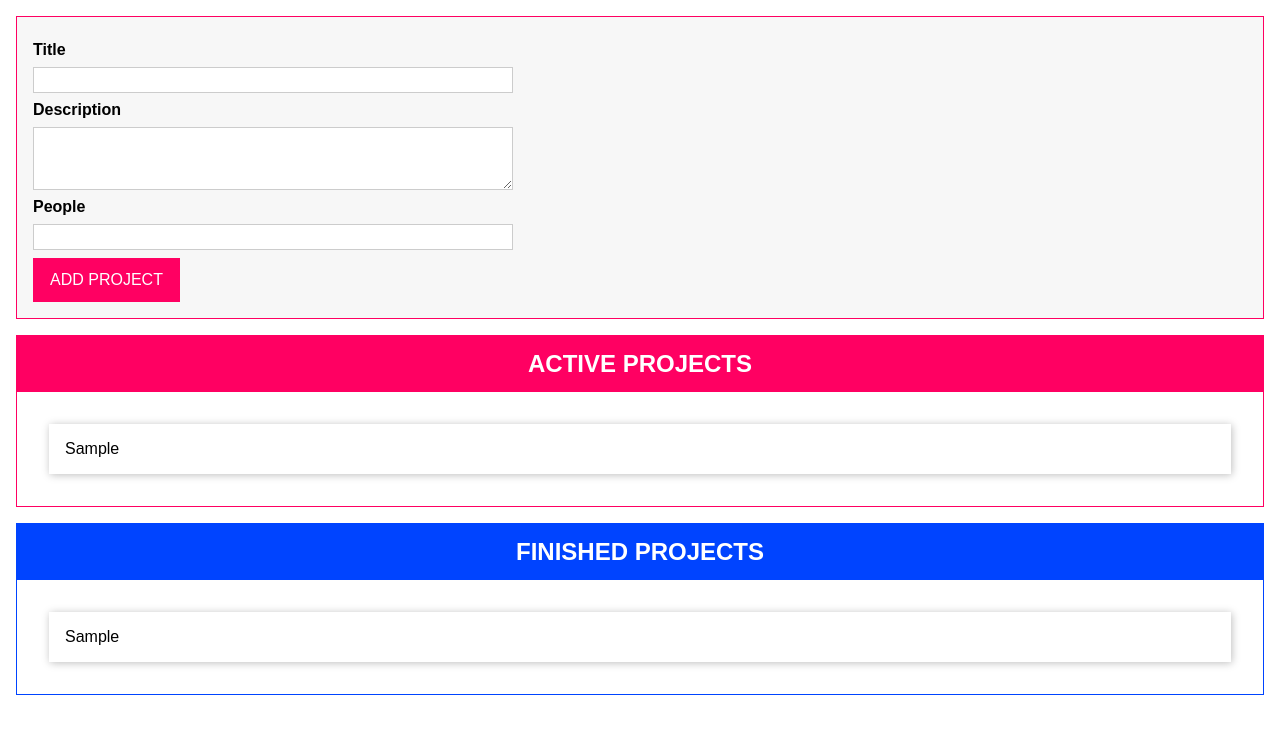
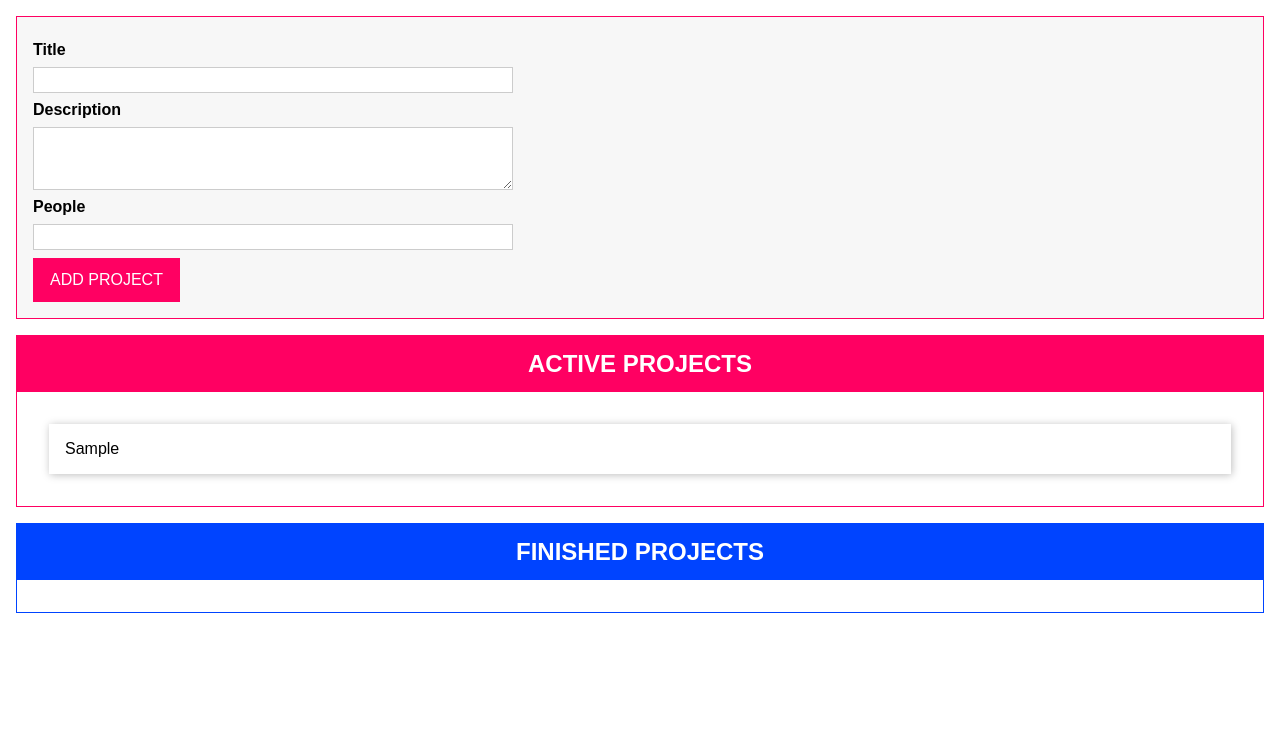
Before and after one commit to tatjama/drag-and-drop, a website with bundled scripts: page index.html in a window 1280 px wide. Both pictures are taken after typing "Sample", "Sample", "5" into the empty fields and a click on the button "ADD PROJECT". Built offline with nearby package versions, Linux system fonts and the light colour scheme.

Commit message:
Create classes ProjectState, Component and State

```diff
--- a/index.html
+++ b/index.html
@@ -37,7 +37,7 @@
             <ul></ul>
         </section>
     </template>
-    <div class="app"></div>
+    <div id="app"></div>
 
 </body>
 </html>
--- a/src/app.ts
+++ b/src/app.ts
@@ -1,44 +1,23 @@
-
-
 //START PROJECT STATE MANAGEMENT CLASS:
 
-type Listener = (items: Project[]) => void;
+type Listener<T> = (items: T[]) => void;
+class State<T>{
+    protected listeners: Listener<T>[];
 
-/*class ProjectState {
-    private listeners: any[] = [];
-    private projects: any[] = [];
-    private static instance: ProjectState;
-
-    private constructor() {}
-
-    static getInstance() {
-      if (this.instance) {
-        return this.instance;
-      }
-      this.instance = new ProjectState();
-      return this.instance;
+    constructor(){
+        this.listeners = [];
     }
 
-    addListener(listenerFn: Function) {
+    addListener(listenerFn: Listener<T>){
         this.listeners.push(listenerFn);
     }
-
-    addProject(project: Project) {
-
-      this.projects.push(project);
-      console.log(this.projects)
-      for (const listenerFn of this.listeners) {
-        listenerFn(this.projects.slice());
 }
-    }
-  }*/
-class ProjectState{
-    private listeners: Listener[];
+class ProjectState extends State<Project>{
     private _projects: Project[];
     private static  instance: ProjectState;
 
     constructor(){
-        this.listeners = [];
+        super();
         this._projects = [];
     }
 
@@ -50,17 +29,11 @@ class ProjectState{
         return this.instance
     }
 
-
     addProject(project: Project){
         this.projects.push(project);
-        console.log(this.projects)
         for(const listenerFn of this.listeners){
             listenerFn(this.projects.slice());
         }
-    }
-
-    addListener(listenerFn: Listener){
-        this.listeners.push(listenerFn);
     }
 
     set projects(newProjects){
@@ -71,52 +44,86 @@ class ProjectState{
         return this._projects;
     }
 
-
     removeProject(projectId:string){
         const newProjects =this._projects.filter(project => project.id !== projectId);
         this._projects = newProjects;
     }
 }
 
-
 //Insure to have Single instance of project state
 const projectState = ProjectState.getInstance();
 
 //END PROJECT STATE MANAGEMENT CLASS
-//START SHOW LIST OF PROJECTS CLASS
 
-class ProjectList {
+//START COMPONENT BASE CLASS
+abstract class Component<T extends HTMLElement, U extends HTMLElement>{
     templateElement: HTMLTemplateElement;
-    hostElement: HTMLDivElement;
-    element: HTMLElement;
-    assignedProjects: any[];
+    hostElement: T;
+    element: U;
 
-    constructor(private type: 'active' | 'finished') {
-      this.templateElement = document.getElementById(
-        'project-list'
-      )! as HTMLTemplateElement;
-      this.hostElement = document.querySelector('.app')! as HTMLDivElement;
-      this.assignedProjects = [];
 
+    constructor(templateElementId: string, hostElementId: string, insertAtStart: boolean, newElementId?: string){
+        this.templateElement = document.getElementById(templateElementId)! as HTMLTemplateElement;
+        this.hostElement = document.getElementById(hostElementId)! as T;
         const importedNode = document.importNode(
             this.templateElement.content,
             true
           );
-      this.element = importedNode.firstElementChild as HTMLElement;
-      this.element.id = `${this.type}-projects`;
+          this.element = importedNode.firstElementChild as U;
+          if(newElementId){
+            this.element.id = newElementId;
+          }
 
-      projectState.addListener((projects: any[]) => {
-        this.assignedProjects = projects;
+          this.attach(insertAtStart);
+    }
 
+    private attach(insertAtBegin:boolean) {
+        this.hostElement.insertAdjacentElement(insertAtBegin? 'afterbegin': 'beforeend' , this.element);
+    }
+
+    abstract configure(): void;
+
+    abstract renderContent(): void;
+}
+//END COMPONENT BASE CLASS
+
+//START SHOW LIST OF PROJECTS CLASS
+
+class ProjectList extends Component <HTMLDivElement, HTMLElement> {
+    assignedProjects: Project[];
+
+    constructor(private type: 'active' | 'finished') {
+        super('project-list', 'app', false, `${type}-projects` )
+        this.assignedProjects = [];
+        this.configure();
+        this.renderContent();
+    }
+
+    configure(): void {
+        projectState.addListener((projects: Project[]) => {
+            const relevantProjects = projects.filter((project: Project) => {
+              if(this.type === 'active'){
+                  return project.status === ProjectStatus.Active;
+              }
+              return project.status === ProjectStatus.Finished;
+            })
+
+            this.assignedProjects = relevantProjects;
             this.renderProjects();
         });
+    }
 
-      this.attach();
-      this.renderContent();
+    renderContent() {
+        const listId = `${this.type}-projects-list`;
+        this.element.querySelector('ul')!.id = listId;
+        this.element.querySelector('h2')!.textContent =
+          this.type.toUpperCase() + ' PROJECTS';
     }
 
     private renderProjects() {
       const listEl = document.getElementById(`${this.type}-projects-list`)! as HTMLUListElement;
+      //console.log(listEl);
+      listEl.innerHTML = '';
       for (const prjItem of this.assignedProjects) {
         const listItem = document.createElement('li');
         listItem.textContent = prjItem.title;
@@ -124,18 +131,6 @@ class ProjectList {
       }
     }
 
-    private renderContent() {
-      const listId = `${this.type}-projects-list`;
-      this.element.querySelector('ul')!.id = listId;
-      this.element.querySelector('h2')!.textContent =
-        this.type.toUpperCase() + ' PROJECTS';
-    }
-
-    private attach() {
-        console.log("host element")
-        console.log(this.hostElement)
-        this.hostElement.insertAdjacentElement('beforeend', this.element);
-    }
   }
 
 
@@ -193,13 +188,13 @@ enum ProjectStatus  {Active, Finished};
 class Project{
     id: string;
     @Require
-    title: string;
+    public title: string;
     @Require
     @AllowedLength
-    description: string;
+    public description: string;
     @AllowedRange
-    people: number;
-    status: ProjectStatus
+    public people: number;
+    public status: ProjectStatus
 
     constructor( t: string, d: string, p: number, status: ProjectStatus){
         this.id = Math.random().toString();
@@ -226,36 +221,24 @@ function Autobind(_: any, _2: string | Symbol, descriptor: PropertyDescriptor){
     };
     return adjustedMethod;
 }
-class ProjectInput{
-    templateElement: HTMLTemplateElement;
-    targetElement: HTMLDivElement;
-    element: HTMLFormElement;
+class ProjectInput extends Component<HTMLDivElement, HTMLFormElement> {
     titleEl: HTMLInputElement;
     descriptionEl: HTMLInputElement;
     peopleEl: HTMLInputElement;
 
-
     constructor(){
-        this.templateElement = document.getElementById("project-input") as HTMLTemplateElement;
-        this.targetElement = document.querySelector('.app') as HTMLDivElement;
-        const templateElementClone: DocumentFragment = document.importNode(this.templateElement.content, true) ;
-        this.element = templateElementClone.firstElementChild as HTMLFormElement;
-        this.element.id = 'user-input';
+        super("project-input", 'app', true,'user-input')
         this.titleEl = this.element.querySelector('#title') as HTMLInputElement;
         this.descriptionEl = this.element.querySelector('#description') as HTMLInputElement;
         this.peopleEl = this.element.querySelector('#people') as HTMLInputElement;
         this.configure();
-        this.attach();
     }
 
-    private attach(){
-        this.targetElement.insertAdjacentElement('afterbegin', this.element);
+    configure(){
+        this.element.addEventListener('submit',this.submit);
     }
 
-
-    private configure(){
-        this.element.addEventListener('submit',this.submit);
-    }
+    renderContent(){}
 
     @Autobind
     private submit(e:Event){
@@ -293,7 +276,7 @@ class ProjectTemplate{
     constructor(type: string){
         this.type = type;
         this.templateElement = document.getElementById("project-list") as HTMLTemplateElement;
-        this.targetElement = document.querySelector('.app') as HTMLDivElement;
+        this.targetElement = document.getElementById('app') as HTMLDivElement;
         const templateElementClone: DocumentFragment = document.importNode(this.templateElement.content, true);
         this.element = templateElementClone.firstElementChild as HTMLOptionElement;
         this.element.id = type + '-projects';
@@ -317,62 +300,6 @@ const projInput = new ProjectInput();
 const projectOutputActive = new ProjectList('active');
 const projectOutputFinished = new ProjectList('finished');
 
-/*class ProjectList{
-    assignProjects: Project[];
-    type: string;
-    templateElement: HTMLTemplateElement;
-    element: HTMLElement;
-    targetParent: HTMLElement;
-    targetElement: HTMLUListElement;
-
-    constructor(type: string, projects: Project[]){
-        this.assignProjects = [];
-        this.type = type;
-        this.templateElement = document.getElementById('single-project') as HTMLTemplateElement;
-        const templateElementClone: DocumentFragment = document.importNode(this.templateElement.content, true);
-        this.element = templateElementClone.firstElementChild as HTMLElement;
-        this.targetParent = document.getElementById( this.type + '-projects') as HTMLElement;
-        this.targetElement = this.targetParent.querySelector('ul') as HTMLUListElement;
-        projectState.addListener((projects: Project[]) => {
-           const relevantProjects = projects.filter(project => {
-                if(project.status === ProjectStatus.Active){
-                    return project.status === ProjectStatus.Active
-                }
-                return project.status === ProjectStatus.Finished
-            })
-            this.assignProjects = relevantProjects;
-            this.showListOfProjects(this.assignProjects);
-        })
-        this.attach();
-    }
-
-    private attach(){
-        this.targetElement.insertAdjacentElement('beforeend', this.element);
-    }
-
-    showListOfProjects(projects:Project[]){
-        projects.map(project => this.showSingleProject(project))
-    }
-
-    showSingleProject(project: Project){
-        this.element.id = project.id;
-        this.element.setAttribute('draggable', "true");
-        this.element.setAttribute('drop', "false");
-        this.element.addEventListener('dragstart', this.dragstartHandler);
-        this.element.innerHTML = `
-        <h2>Project title: ${project.title}</h2>
-        <h3>Number of people: ${project.people}</h3>
-        <p>Description: ${project.description}</p>    `
-    }
-
-    private dragstartHandler(e: any){
-        e.dataTransfer!.setData("text", e.target!.id);
-        console.log(projectState.projects);
-        projectState.removeProject(e.target!.id);
-        console.log(projectState.projects);
-    }
-}*/
-//END SHOW LIST OF PROJECTS CLASS
 
 /*class Drop{
     targetElement: HTMLUListElement
```
Lines whose indentation alone changed are shown as unchanged.
